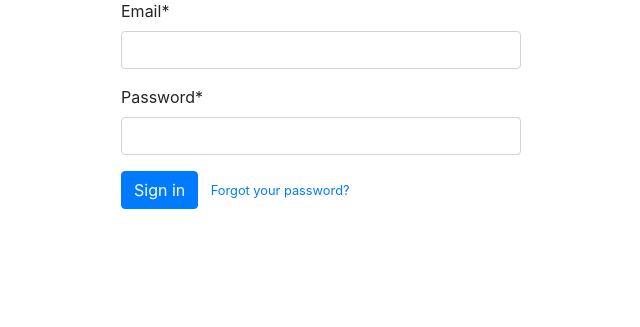
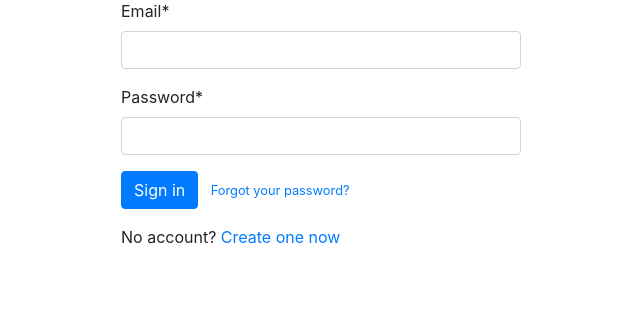
Before and after one commit to SyllabiShare/syllabi-share, a Django app: page /login/ in a window 1280 px wide. Shown: the part 158-485 px from the top of the page, without its empty margins (319-959 px from the left). Run offline with Django 3.2, Linux system fonts and the light colour scheme; some libraries are stand-ins or nearby versions.

Commit message:
Link to signup page on the login page

```diff
--- a/templates/login.html
+++ b/templates/login.html
@@ -8,6 +8,7 @@
     {% crispy form %}
     <button type="submit" class="btn btn-primary">Sign in</button>
     <p class="d-inline ml-2"><small><a href="{% url 'password_reset' %}">Forgot your password?</a></small></p>
+    <p class="mt-3">No account? <a href="{% url 'signup' %}">Create one now</a></p>
   </form>
 </div>
 {% endblock %}
```
